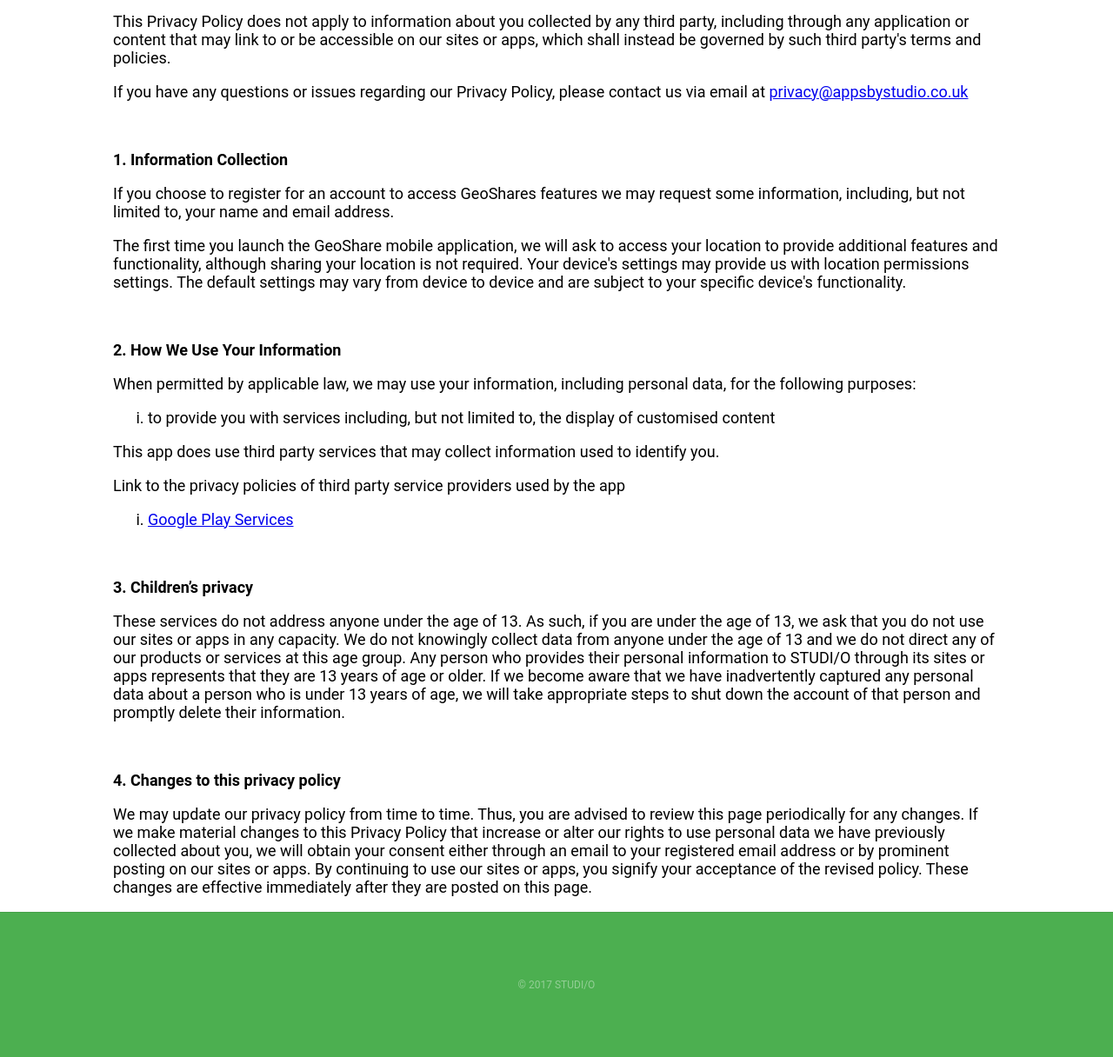
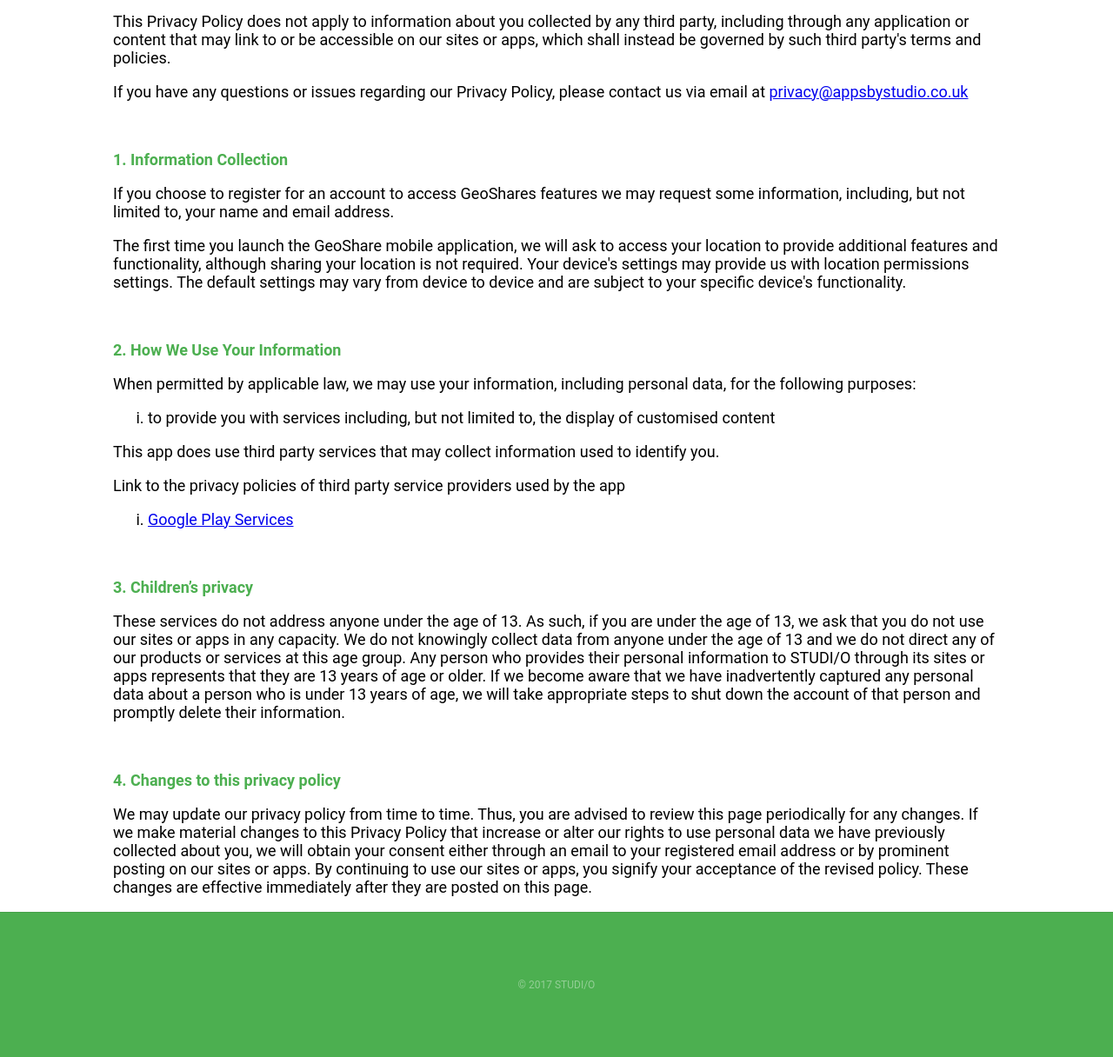
Before and after one commit to STUDIO-apps/GeoShare, a PHP site: page /terms/index.html in a window 1280 px wide. Shown: the part 333-1549 px from the top of the page at 87% size. Run offline with PHP 8.4, Linux system fonts and the light colour scheme; some libraries are stand-ins or nearby versions.

Commit message:
Changed policy title colour

```diff
--- a/terms/terms.css
+++ b/terms/terms.css
@@ -69,6 +69,7 @@ html, body {
 
 .main h3 {
   font-size: 1em;
+  color: #4caf50;
 }
 
 .main ul {
```
